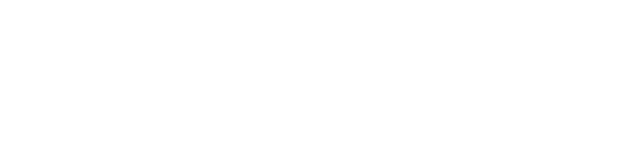
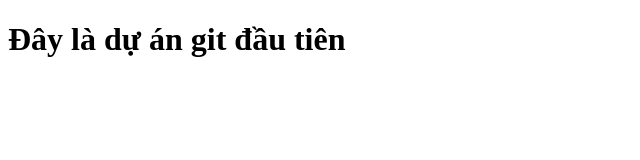
Before and after one commit to Nghia2603/bc45_DuanGit, a plain HTML site: page index.html in a window 1280 px wide. Shown: the whole page, without its empty margins (0-640 px from the left). Drawn offline with Linux system fonts and the light colour scheme.

Commit message:
'version2'

```diff
--- a/index.html
+++ b/index.html
@@ -8,6 +8,6 @@
     <link rel="stylesheet" href="./styles/index.css">
 </head>
 <body>
-
+    <h1>Đây là dự án git đầu tiên</h1>
 </body>
 </html>
```
